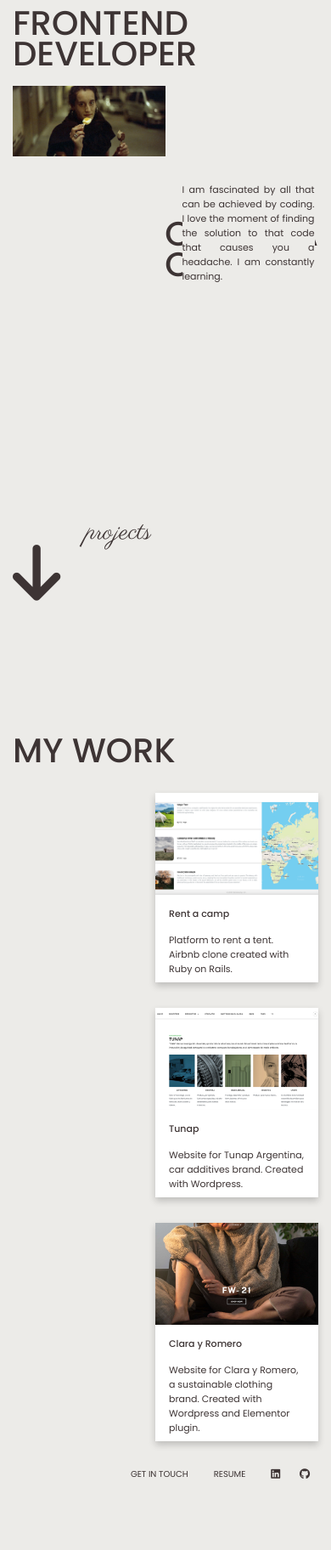
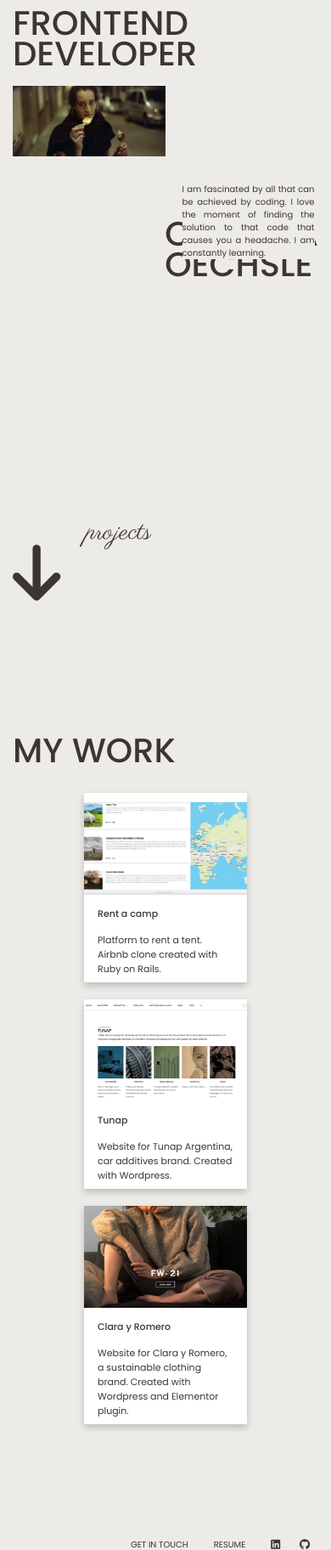
Before and after one commit to CristinaOe/portfolio_feb, a PHP site: page / in a window 390 px wide. Shown: the part 38-1862 px from the top of the page at 85% size. Before the commit the page ends 1778 px from the top, so only its background shows below. Run offline with PHP 8.4, Linux system fonts and the light colour scheme; some libraries are stand-ins or nearby versions.

Commit message:
media query

```diff
--- a/css/mediaquery.css
+++ b/css/mediaquery.css
@@ -27,7 +27,8 @@
 
   .about-text {
     margin-right: 15px;
-    font-size: 11px;
+    font-size: 10px;
+    line-height: 15px;
     max-width: 40%;
     top: 30%;
     left: 55%;
@@ -46,7 +47,9 @@
 
   .card {
     width: 12rem;
-    margin-bottom: 30px;
+    flex-direction: column;
+    margin: auto;
+    margin-bottom: 20px;
   }
 
   .card img {
--- a/css/styles.css
+++ b/css/styles.css
@@ -12,7 +12,7 @@
 }
 
 .project-section {
-  height: 90vh;
+  min-height: 90vh;
 }
 
 .main-section,
```
